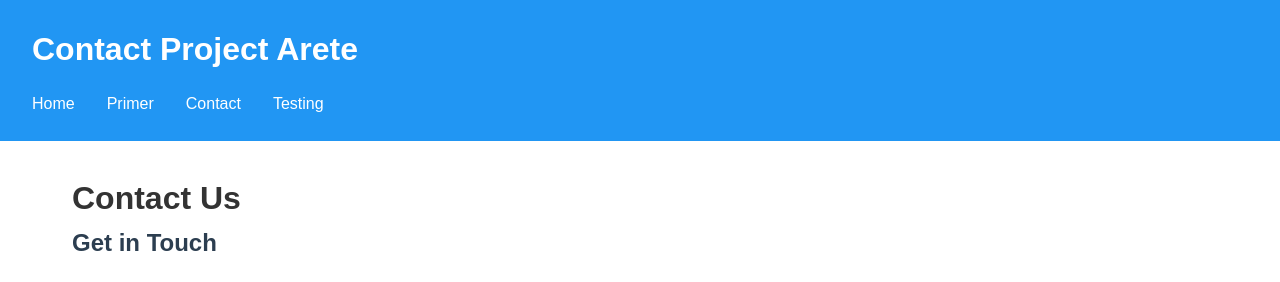
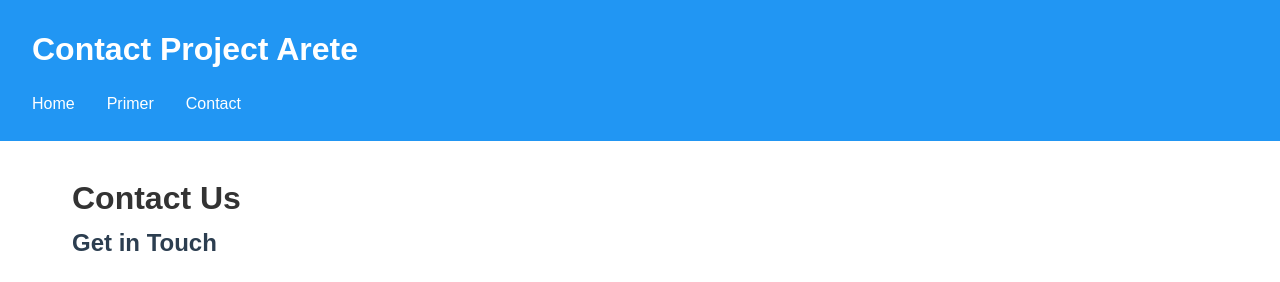
Before and after one commit to project-arete/website, a Jekyll site: the page contact.html, which Jekyll copies as it is, in a window 1280 px wide. Shown: the top 282 px of the page. Built offline with Jekyll 4.4.1, drawn with Linux system fonts in a browser that asks for light colours.

Commit message:
Update contact.html

```diff
--- a/contact.html
+++ b/contact.html
@@ -14,7 +14,6 @@
                 <li><a href="index.html">Home</a></li>
                 <li><a href="primer.html">Primer</a></li>
                 <li><a href="contact.html">Contact</a></li>
-                <li><a href="index.md">Testing</a></li>
 
             </ul>
         </nav>
```
